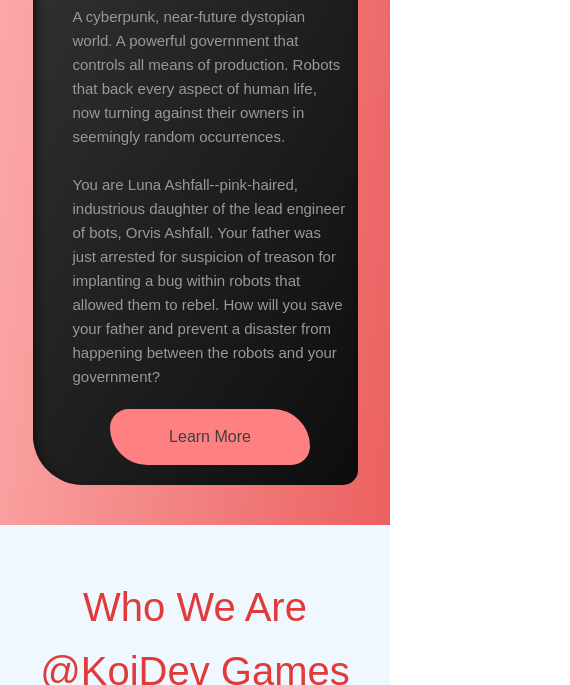
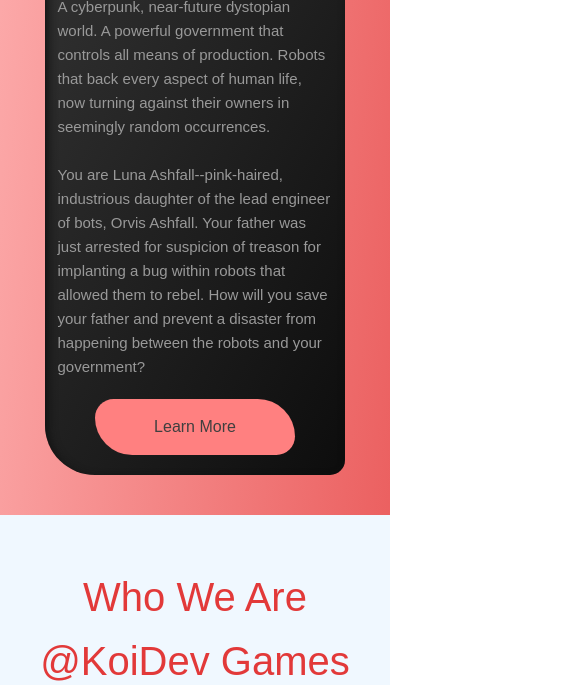
Before and after one commit to squinja/koidevsite, a website: page index.html in a window 390 px wide. Shown: the part 744-1429 px from the top of the page, 570 px wide, since content can reach past the window. Drawn offline with nearby package versions, Linux system fonts and the light colour scheme; a web font is replaced by a local one.

Commit message:
Additional bug fixes 2 section-artificia

```diff
--- a/sass/_components.scss
+++ b/sass/_components.scss
@@ -213,7 +213,7 @@
     border-radius: 15px 50px;
     min-height: 30rem;
 
-    position: relative;
+    // position: relative;
     margin: 4rem 4rem;
     max-width: 80vw;
     max-width: 800px;
--- a/sass/_queries.scss
+++ b/sass/_queries.scss
@@ -1262,11 +1262,12 @@
 
   .section-artificia {
     &__container {
-      width: 325px;
+      width: 300px;
+      left: 50%;
     }
     &__left {
-      padding: 2rem;
-      margin: 0 2rem;
+      padding: 1rem 0 2rem 0;
+      margin: 0 1.25rem;
     }
 
     &__right {
```
Also changed, not shown: sass/main.css, 1 other file.
